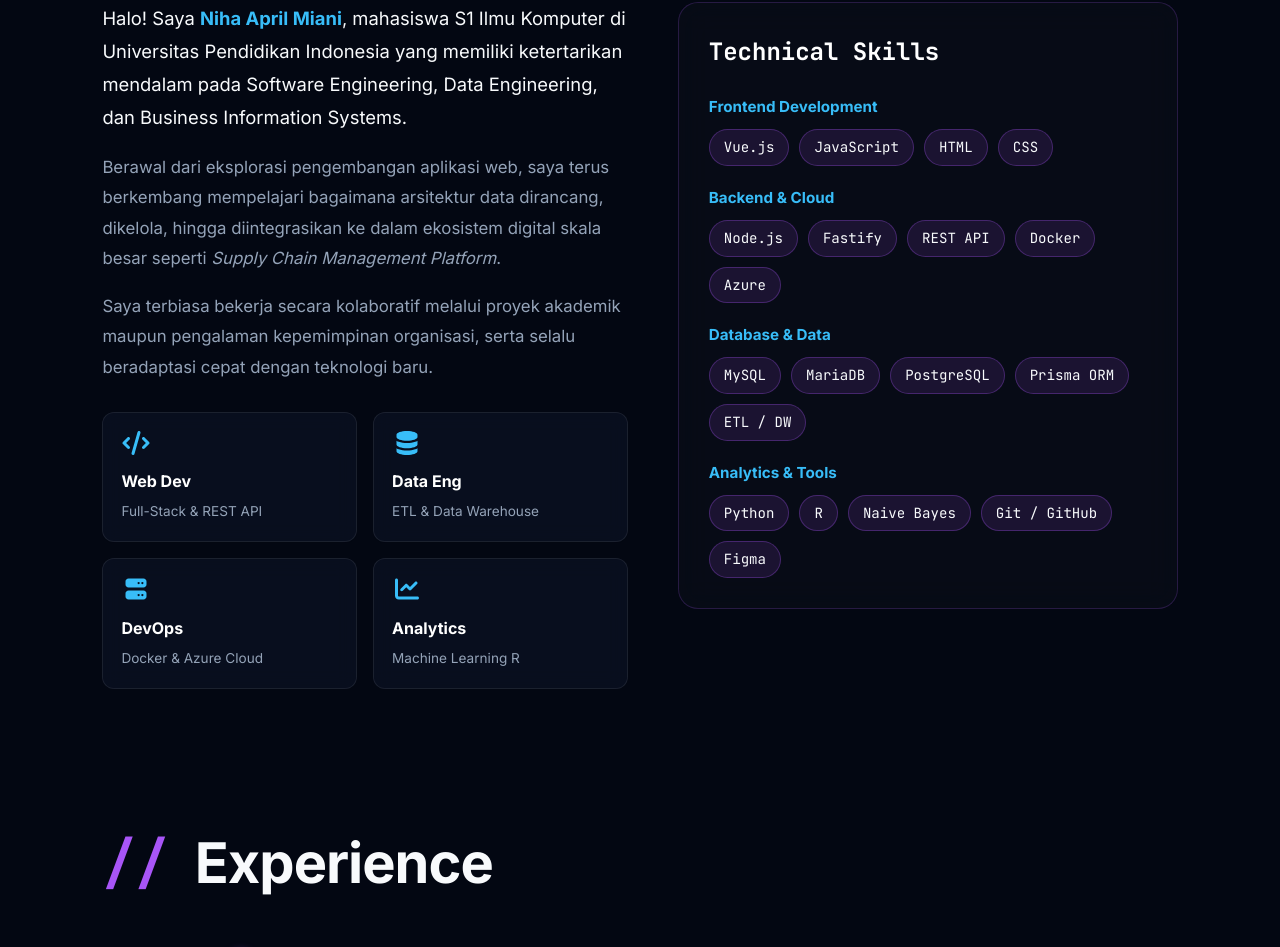
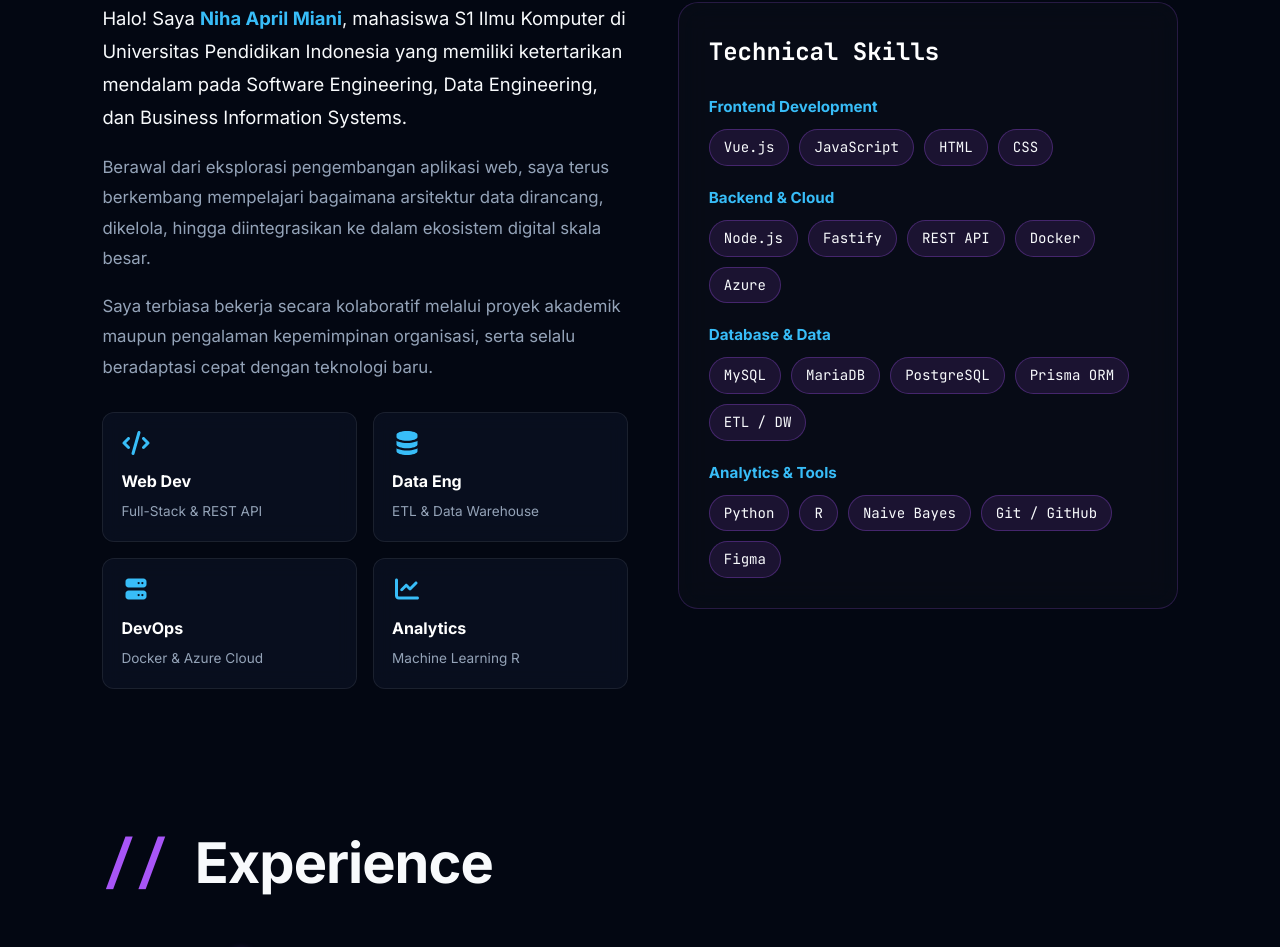
Before and after one commit to nihaaprill/web-portofolio, a React (Vite) app: page / in a window 1280 px wide. Shown: the part 928-1875 px from the top of the page. Built offline with nearby package versions, Linux system fonts and the light colour scheme.

Commit message:
Update about me

```diff
--- a/src/components/About.jsx
+++ b/src/components/About.jsx
@@ -24,7 +24,7 @@ export default function About() {
             Halo! Saya <strong>Niha April Miani</strong>, mahasiswa S1 Ilmu Komputer di Universitas Pendidikan Indonesia yang memiliki ketertarikan mendalam pada Software Engineering, Data Engineering, dan Business Information Systems.
           </p>
           <p>
-            Berawal dari eksplorasi pengembangan aplikasi web, saya terus berkembang mempelajari bagaimana arsitektur data dirancang, dikelola, hingga diintegrasikan ke dalam ekosistem digital skala besar seperti <em>Supply Chain Management Platform</em>.
+            Berawal dari eksplorasi pengembangan aplikasi web, saya terus berkembang mempelajari bagaimana arsitektur data dirancang, dikelola, hingga diintegrasikan ke dalam ekosistem digital skala besar.
           </p>
           <p>
             Saya terbiasa bekerja secara kolaboratif melalui proyek akademik maupun pengalaman kepemimpinan organisasi, serta selalu beradaptasi cepat dengan teknologi baru.
```
